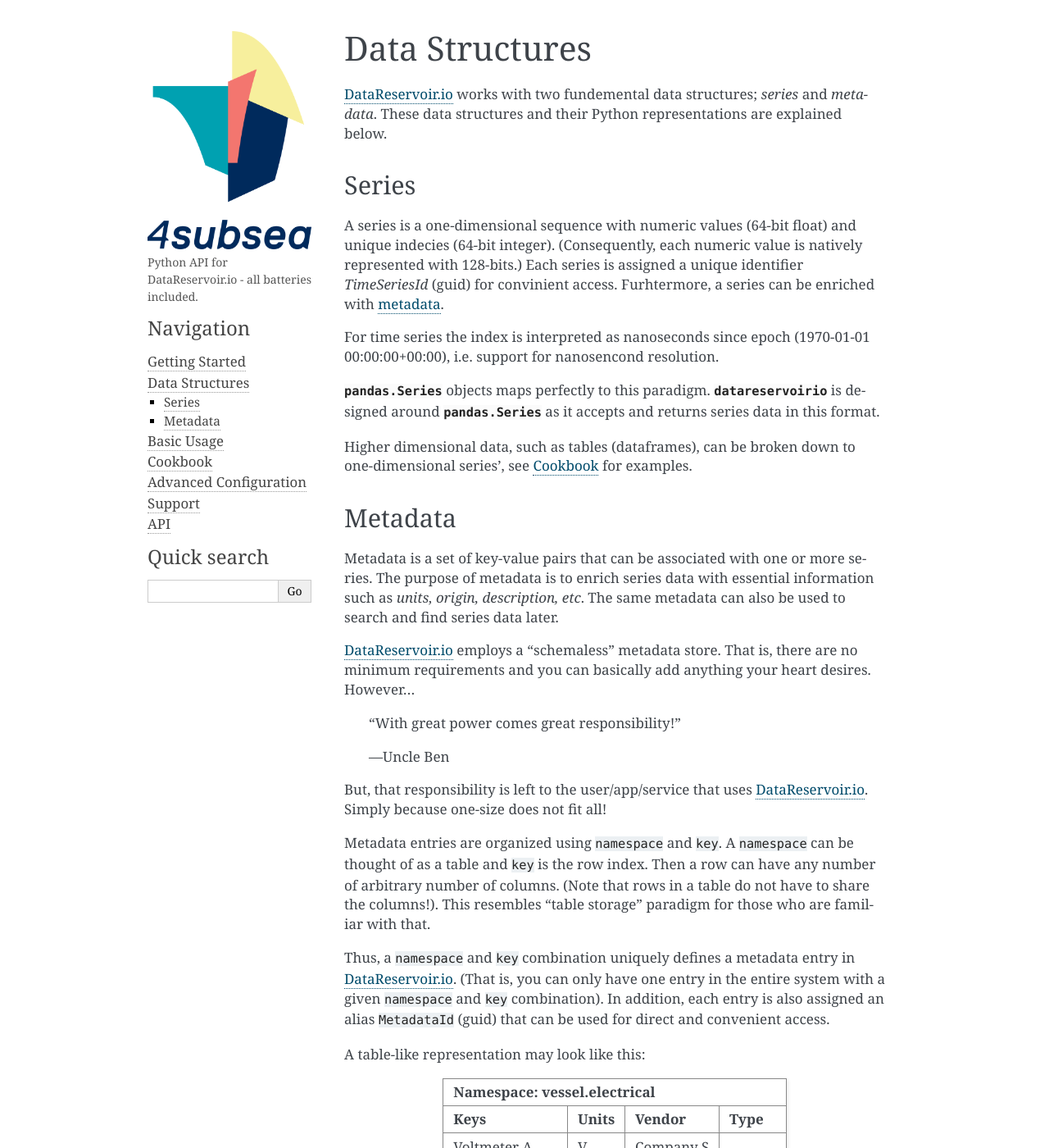
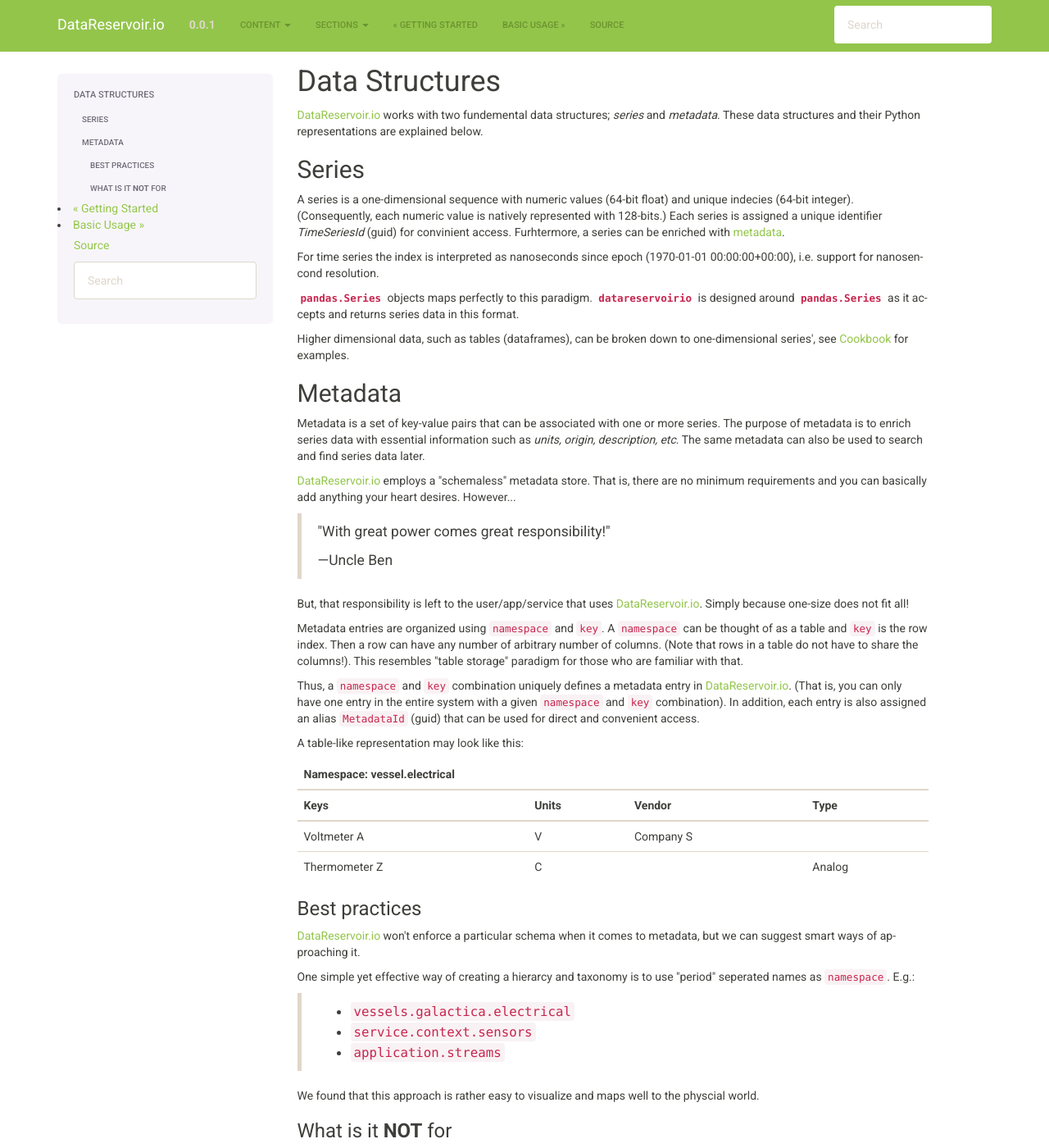
Before and after one commit to 4Subsea/drio-python, a Sphinx documentation site: the page built from docs/data_struct.rst, in a window 1280 px wide and 1400 px high. Shown: the whole window at 82% size. Built offline with Sphinx 7.4.7, drawn with Linux system fonts in a browser that asks for light colours; some of the changed text lies outside the part shown.

Commit message:
doc: use "bootstrap" theme - case 20578

```diff
--- a/docs/conf.py
+++ b/docs/conf.py
@@ -17,6 +17,7 @@
 from datetime import date
 
 import pkg_resources
+import sphinx_bootstrap_theme
 
 # If extensions (or modules to document with autodoc) are in another directory,
 # add these directories to sys.path here. If the directory is relative to the
@@ -49,7 +50,7 @@
     }
 
 # Add any paths that contain templates here, relative to this directory.
-templates_path = ['_templates']
+#templates_path = ['_templates']
 
 # The suffix(es) of source filenames.
 # You can specify multiple suffix as a list of string:
@@ -125,16 +126,82 @@
 
 # The theme to use for HTML and HTML Help pages.  See the documentation for
 # a list of builtin themes.
-html_theme = 'alabaster'  # classic, alabaster, sphinx_rtd_theme
+# html_theme = 'alabaster'  # classic, alabaster, sphinx_rtd_theme
+html_theme = 'bootstrap'
+html_theme_path = sphinx_bootstrap_theme.get_html_theme_path()
 
 # Theme options are theme-specific and customize the look and feel of a theme
 # further.  For a list of options available for each theme, see the
 # documentation.
 html_theme_options = {
-    'logo': 'color_vertical_logo.png',
-    'logo_name': False,
-    'description': u'Python API for DataReservoir.io - all batteries included.',
-    'fixed_sidebar': True
+    # Navigation bar title. (Default: ``project`` value)
+    'navbar_title': "DataReservoir.io",
+
+    # Tab name for entire site. (Default: "Site")
+    'navbar_site_name': "Content",
+
+    # A list of tuples containing pages or urls to link to.
+    # Valid tuples should be in the following forms:
+    #    (name, page)                 # a link to a page
+    #    (name, "/aa/bb", 1)          # a link to an arbitrary relative url
+    #    (name, "http://example.com", True) # arbitrary absolute url
+    # Note the "1" or "True" value above as the third argument to indicate
+    # an arbitrary url.
+    'navbar_links': [
+    ],
+
+    # Render the next and previous page links in navbar. (Default: true)
+    'navbar_sidebarrel': True,
+
+    # Render the current pages TOC in the navbar. (Default: true)
+    'navbar_pagenav': True,
+
+    # Tab name for the current pages TOC. (Default: "Page")
+    'navbar_pagenav_name': "Sections",
+
+    # Global TOC depth for "site" navbar tab. (Default: 1)
+    # Switching to -1 shows all levels.
+    'globaltoc_depth': 1,
+
+    # Include hidden TOCs in Site navbar?
+    #
+    # Note: If this is "false", you cannot have mixed ``:hidden:`` and
+    # non-hidden ``toctree`` directives in the same page, or else the build
+    # will break.
+    #
+    # Values: "true" (default) or "false"
+    'globaltoc_includehidden': "true",
+
+    # HTML navbar class (Default: "navbar") to attach to <div> element.
+    # For black navbar, do "navbar navbar-inverse"
+    'navbar_class': "navbar navbar-inverse",
+
+    # Fix navigation bar to top of page?
+    # Values: "true" (default) or "false"
+    'navbar_fixed_top': "true",
+
+    # Location of link to source.
+    # Options are "nav" (default), "footer" or anything else to exclude.
+    'source_link_position': "nav",
+
+    # Bootswatch (http://bootswatch.com/) theme.
+    #
+    # Options are nothing (default) or the name of a valid theme
+    # such as "cosmo" or "sandstone".
+    #
+    # The set of valid themes depend on the version of Bootstrap
+    # that's used (the next config option).
+    #
+    # Currently, the supported themes are:
+    # - Bootstrap 2: https://bootswatch.com/2
+    # - Bootstrap 3: https://bootswatch.com/3
+    #'bootswatch_theme': "united",
+    #'bootswatch_theme': "flatly",
+    'bootswatch_theme': "sandstone",
+
+    # Choose Bootstrap version.
+    # Values: "3" (default) or "2" (in quotes)
+    'bootstrap_version': "3",
 }
 
 # Add any paths that contain custom themes here, relative to this directory.
@@ -172,18 +239,19 @@
 
 # If true, SmartyPants will be used to convert quotes and dashes to
 # typographically correct entities.
-#html_use_smartypants = True
+html_use_smartypants = False
+smartquotes = False
 
 # Custom sidebar templates, maps document names to template names.
-html_sidebars = {
-    '**': [
-        'about.html',
-        'navigation.html',
-        'relations.html',
-        'searchbox.html',
-        'donate.html',
-    ]
-}
+# html_sidebars = {
+#     '**': [
+#         'about.html',
+#         'navigation.html',
+#         'relations.html',
+#         'searchbox.html',
+#         'donate.html',
+#     ]
+# }
 
 # Additional templates that should be rendered to pages, maps page names to
 # template names.
```
Also changed, not shown: 1 other file.
